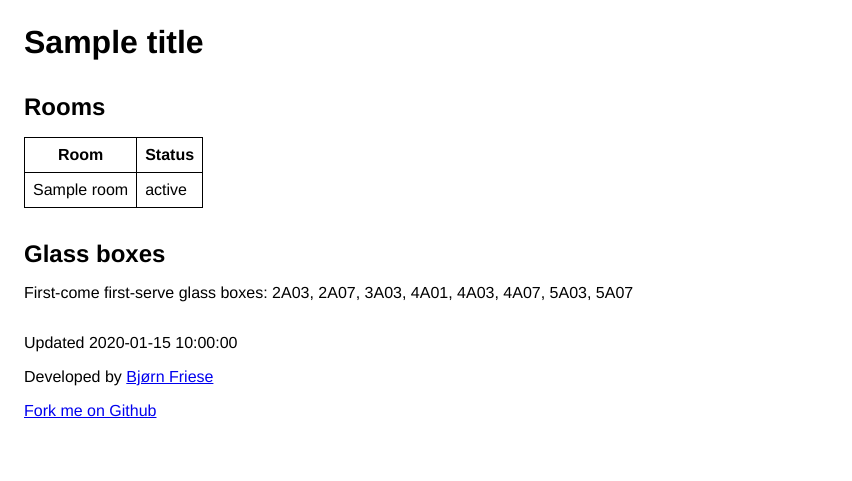
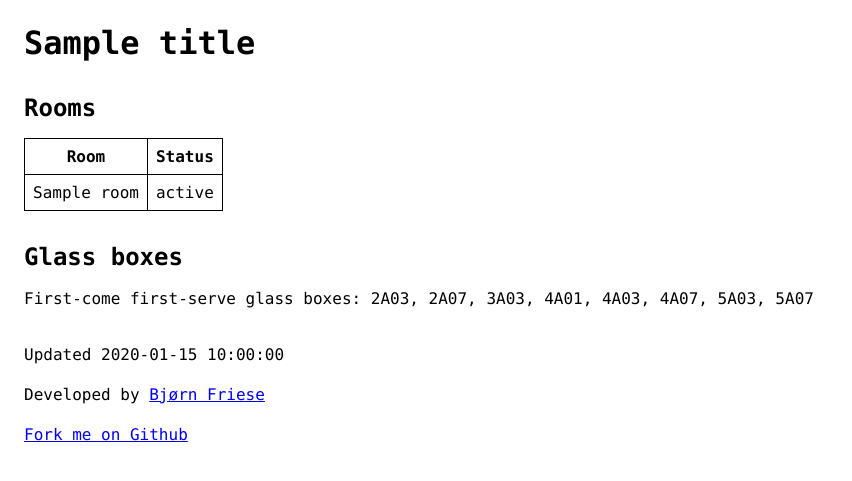
Before and after one commit to christianknu/eitu, a Python web app: template functions/eitu/templates/index.html in a window 1280 px wide. Shown: the top 481 px of the page, without its empty margins (0-852 px from the left). Run offline with Jinja, Linux system fonts and the light colour scheme; the template is opened without the code that fills it: most values are stand-ins (such as "Sample title", 1, 10 or a date in 2020).

Commit message:
Nicer font

```diff
--- a/functions/eitu/templates/index.html
+++ b/functions/eitu/templates/index.html
@@ -6,7 +6,7 @@
     <title>{{ title }}</title>
     <style>
       body {
-        font-family: "Helvetica Neue", Helvetica, Arial, sans-serif;
+        font-family: Menlo, Consolas, Monaco, Lucida Console, Liberation Mono, DejaVu Sans Mono, Bitstream Vera Sans Mono, Courier New, monospace, sans-serif;
         padding: 1rem;
       }
       section,
@@ -26,6 +26,9 @@
       td {
         padding: 0.5rem;
         border: 1px solid #000;
+      }
+      p {
+        line-height: 1.5em;
       }
     </style>
   </head>
```
